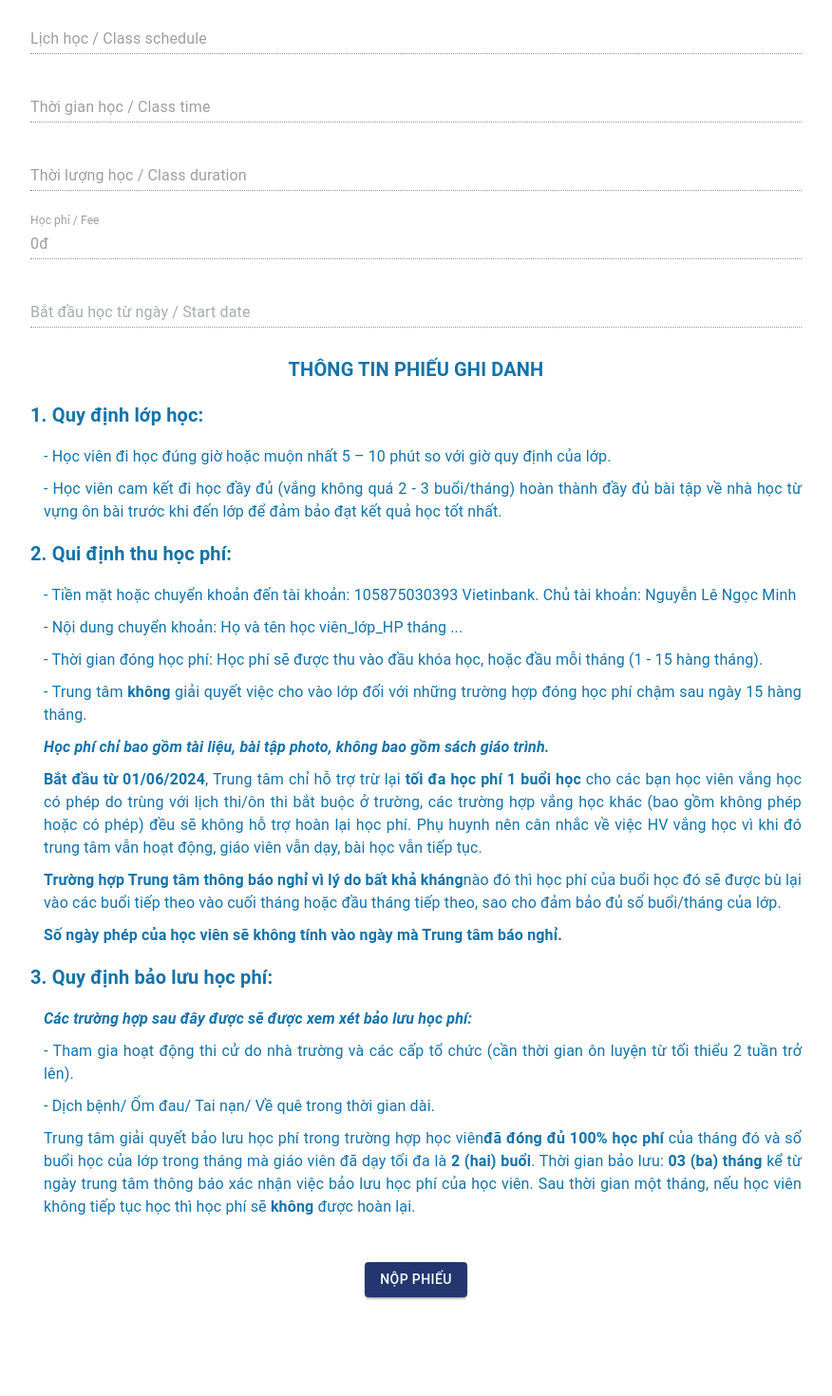
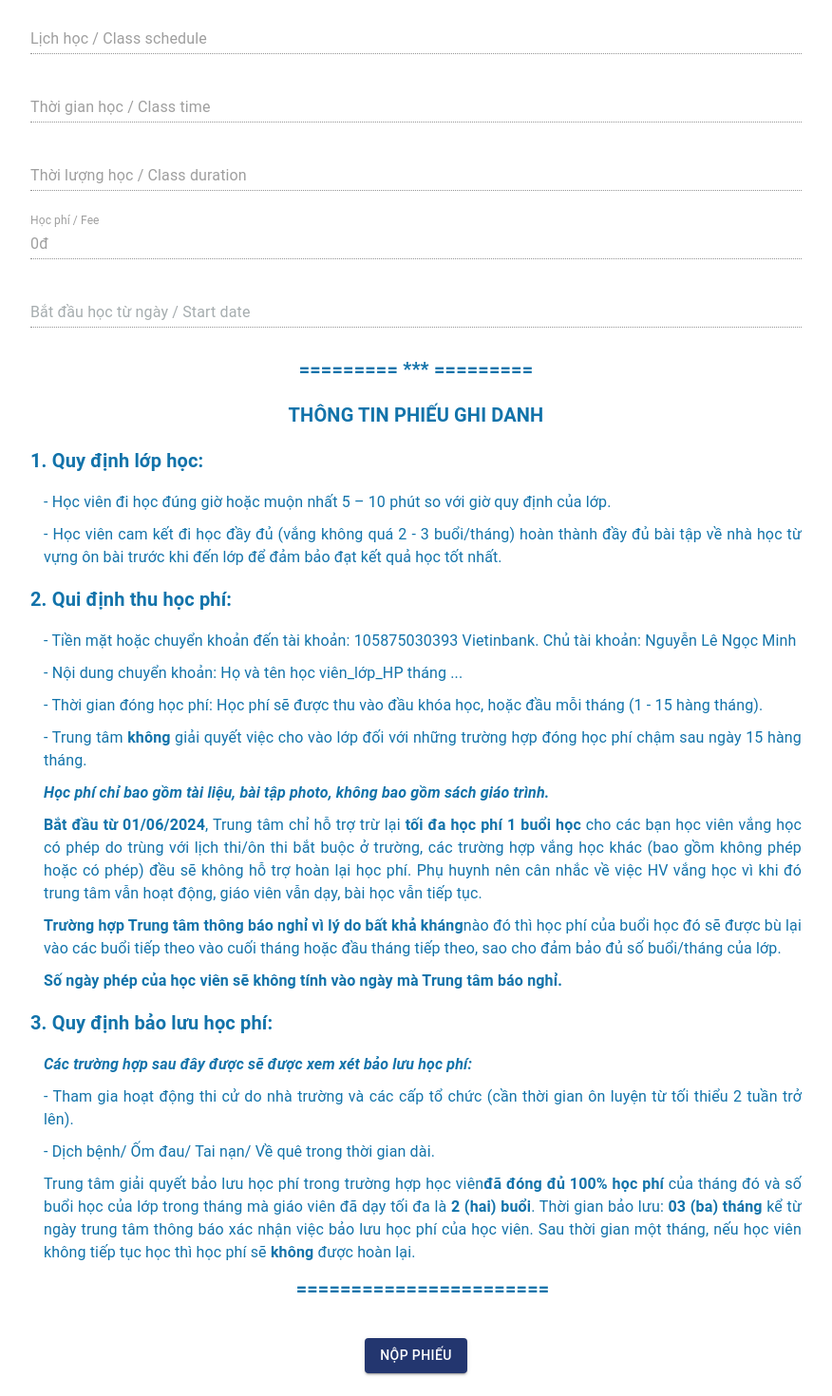
Before and after one commit to lcdkhoa/registration_form, a Next.js app: page / in a window 1280 px wide. Shown: the part 1449-2919 px from the top of the page at 95% size, without its empty margins (202-1078 px from the left). Before the commit the page ends 2839 px from the top, so only its background shows below. Built offline with nearby package versions, Linux system fonts and the light colour scheme.

Commit message:
feat: change pdf to png

```diff
--- a/src/app/page.js
+++ b/src/app/page.js
@@ -21,7 +21,7 @@ import { DateField } from "@mui/x-date-pickers/DateField";
 import { LocalizationProvider } from "@mui/x-date-pickers/LocalizationProvider";
 import dayjs from "dayjs";
 import html2canvas from "html2canvas";
-import jsPDF from "jspdf";
+// import jsPDF from "jspdf";
 import Image from "next/image";
 import { useRef, useState } from "react";
 import { useMediaQuery } from "react-responsive";
@@ -95,23 +95,32 @@ const App = () => {
     const formElement = document.getElementById("main");
 
     // Capture the form using html2canvas
-    const canvas = await html2canvas(formElement, { scale: 0.8 });
+    const canvas = await html2canvas(formElement, { scale: 1 });
     const imgData = canvas.toDataURL("image/png");
 
-    const imgWidth = canvas.width / 2;
-    const imgHeight = canvas.height / 2;
+    // const imgWidth = canvas.width / 2;
+    // const imgHeight = canvas.height / 2;
 
     // Create a new jsPDF document with custom dimensions
-    const pdf = new jsPDF({
-      orientation: "p",
-      unit: "px",
-      format: [imgWidth, imgHeight],
-    });
+    // const pdf = new jsPDF({
+    //   orientation: "p",
+    //   unit: "px",
+    //   format: [imgWidth, imgHeight],
+    // });
 
-    // Add the image to the PDF
-    pdf.addImage(imgData, "PNG", 0, 0, imgWidth, imgHeight);
+    // // Add the image to the PDF
+    // pdf.addImage(imgData, "PNG", 0, 0, imgWidth, imgHeight);
 
-    pdf.save("form-data.pdf");
+    // pdf.save("form-data.pdf");
+    const name = formData.fullName.replace(/\s/g, "").toLowerCase();
+    const className = formData.className.replace(/\s/g, "_").toLowerCase();
+    const today = dayjs().format("DDMMYYYY");
+    const fileName = `${name}_${className}_${today}`;
+
+    const link = document.createElement("a");
+    link.download = `${fileName}.png`;
+    link.href = imgData;
+    link.click();
   };
 
   return (
@@ -481,6 +490,15 @@ const App = () => {
                   fontWeight={700}
                   color={theme.palette.text.primary}
                 >
+                  ========= *** =========
+                </Typography>
+              </Grid>
+              <Grid item container xs={12} style={{ justifyContent: "center" }}>
+                <Typography
+                  variant={isMobileDevice ? "h7" : "h6"}
+                  fontWeight={700}
+                  color={theme.palette.text.primary}
+                >
                   THÔNG TIN PHIẾU GHI DANH
                 </Typography>
               </Grid>
@@ -701,6 +719,21 @@ const App = () => {
                   tháng, nếu học viên không tiếp tục học thì học phí sẽ{" "}
                   <strong>không</strong> được hoàn lại.
                 </Typography>
+
+                <Grid
+                  item
+                  container
+                  xs={12}
+                  style={{ justifyContent: "center" }}
+                >
+                  <Typography
+                    variant={isMobileDevice ? "h7" : "h6"}
+                    fontWeight={700}
+                    color={theme.palette.text.primary}
+                  >
+                    =======================
+                  </Typography>
+                </Grid>
               </Grid>
             </Grid>
           </Grid>
```
